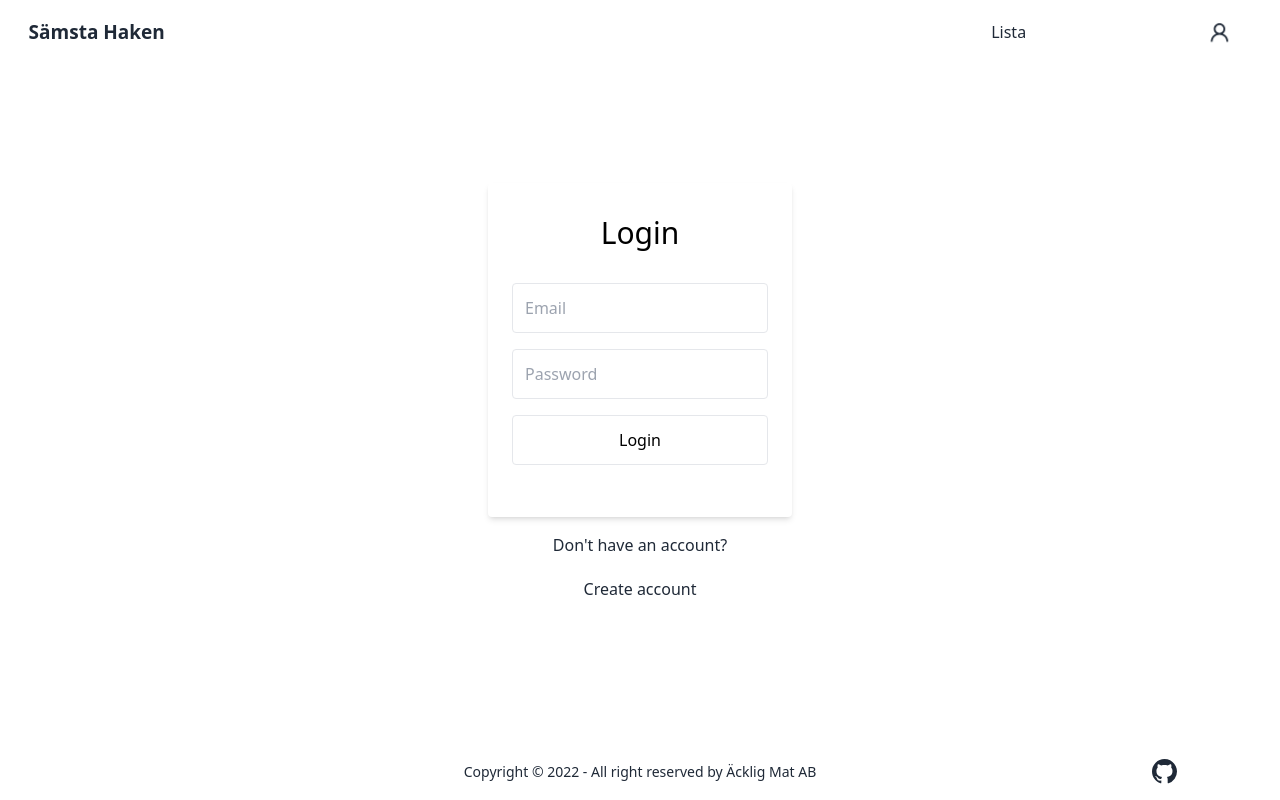
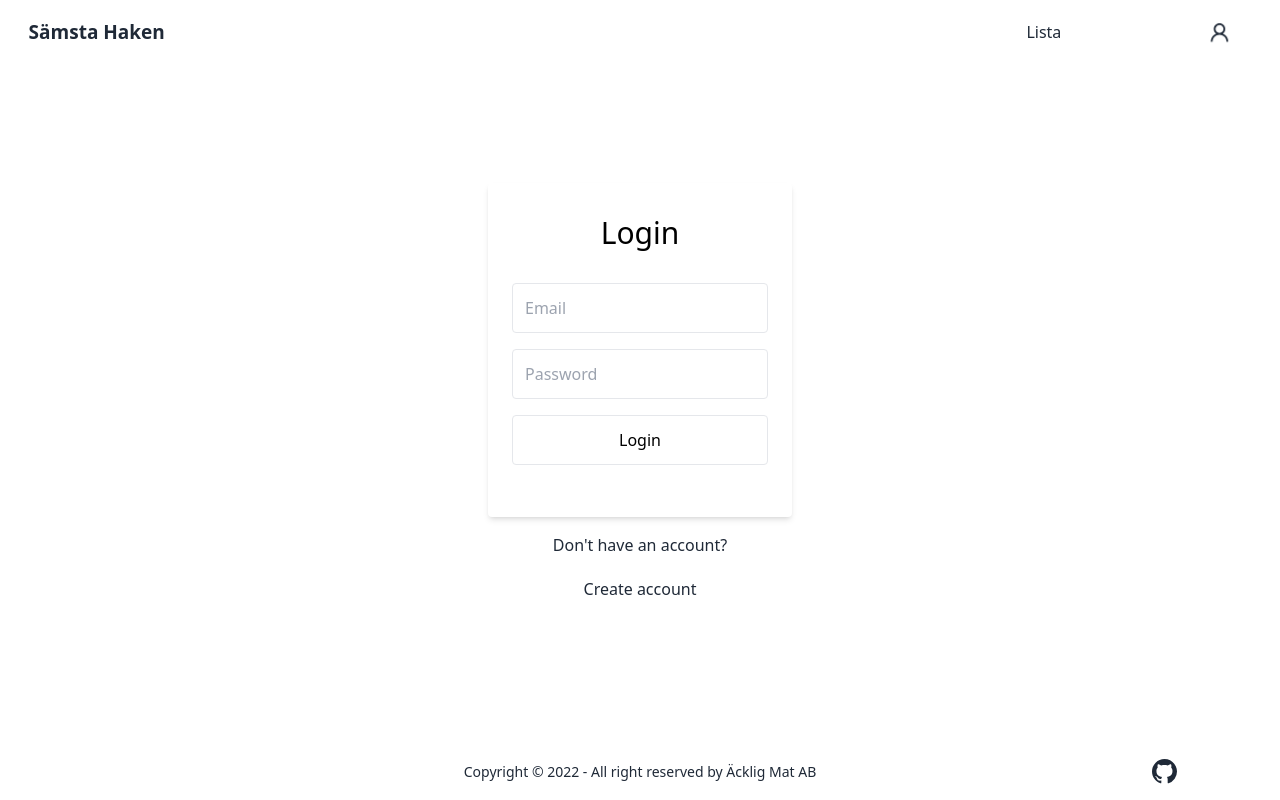
Before and after one commit to Tsubarah/samsta-haken, a React (Vite) app: page /login in a window 1280 px wide. Shown: the top 800 px of the page. Built offline with nearby package versions, Linux system fonts and the light colour scheme; no server answers; the database is empty.

Commit message:
fixed flex on list button

```diff
--- a/src/components/NavBar.jsx
+++ b/src/components/NavBar.jsx
@@ -48,7 +48,7 @@ const NavBar = () => {
 				<SearchForm className={`w-full col-start-4 col-end-10 ${hidden}`} />
 
 				<button
-					className="col-start-10 justify-self-center"
+					className="col-start-10 justify-self-center lg:justify-self-end"
 					onClick={() => setDrawerIsOpen(!drawerIsOpen)}
 				>
 					Lista
```
